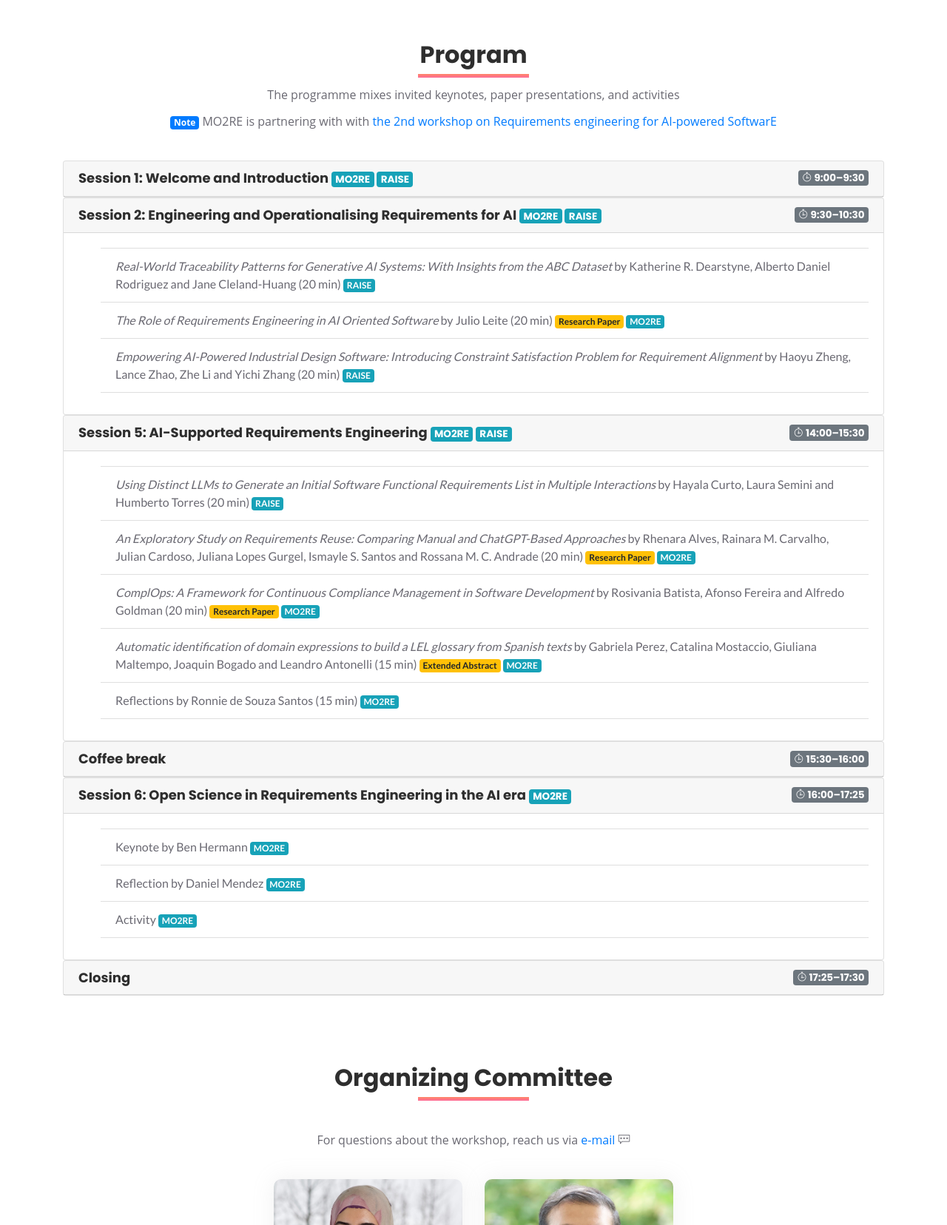
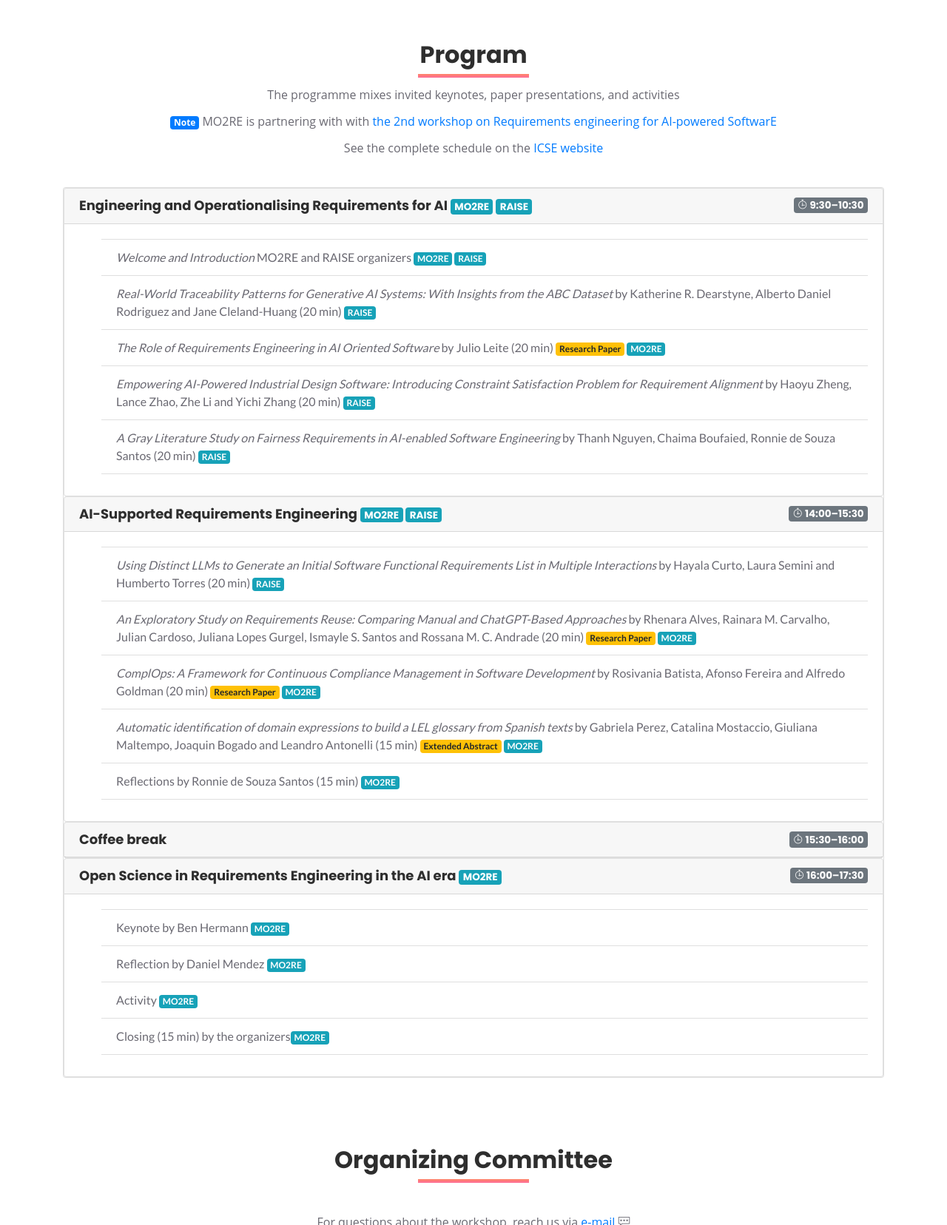
Before and after one commit to MO2RE/MO2RE.github.io, a plain HTML site: page index.html in a window 1280 px wide. Shown: the part 3614-5270 px from the top of the page at 74% size. Drawn offline with Linux system fonts and the light colour scheme; files whose address does not match are found by name.

Commit message:
sync programme with researchr

```diff
--- a/index.html
+++ b/index.html
@@ -369,31 +369,34 @@ Ultimately, I argue that while the landscape has shifted from "trust me" to "sho
               <div class="line m-auto"></div>
               <p class="text">The programme mixes invited keynotes, paper presentations, and activities </p>
               <p class="text"><span class="badge badge-primary">Note</span> MO2RE is partnering with with <a href="https://conf.researchr.org/home/icse-2026/raise-2026">the 2nd workshop on Requirements engineering for AI-powered SoftwarE</a></p>
+              <p>See the complete schedule on the <a href="https://conf.researchr.org/program/icse-2026/program-icse-2026/?date=Sun%2012%20Apr%202026&track=RAISE%2BMO2RE">ICSE website</a></p>
             </div>
           </div>
         </div>
         <div class="row justify-content-center">
           <div class="col-sm-12">
                 <div class="card">
-                  <h5 class="card-header">Session 1: Welcome and Introduction <span class="badge badge-info">MO2RE</span>
-<span class="badge badge-info">RAISE</span>
-<span class="badge badge-secondary float-right"><span class="lni-timer"></span> 9:00&ndash;9:30</span></h5>
-                </div>
+<!--                   <h5 class="card-header">Session 1: Welcome and Introduction <span class="badge badge-info">MO2RE</span> -->
+<!-- <span class="badge badge-info">RAISE</span> -->
+<!-- <span class="badge badge-secondary float-right"><span class="lni-timer"></span> 9:00&ndash;9:30</span></h5> -->
+<!--                 </div> -->
                 <div class="card">
-                  <h5 class="card-header">Session 2: Engineering and Operationalising Requirements for AI <span class="badge badge-info">MO2RE</span>
+                  <h5 class="card-header">Engineering and Operationalising Requirements for AI <span class="badge badge-info">MO2RE</span>
 <span class="badge badge-info">RAISE</span><span class="badge badge-secondary float-right"><span class="lni-timer"></span> 9:30&ndash;10:30</span></h5>
                   <div class="card-body">
                     <p class="card-text">
                       <ul class="list-group list-group-flush">
+                        <li class="list-group-item"><i>Welcome and Introduction</i> MO2RE and RAISE organizers <span class="badge badge-info">MO2RE</span> <span class="badge badge-info">RAISE</span></li>
                         <li class="list-group-item"><i>Real-World Traceability Patterns for Generative AI Systems: With Insights from the ABC Dataset</i> by Katherine R. Dearstyne, Alberto Daniel Rodriguez and Jane Cleland-Huang (20 min) <span class="badge badge-info">RAISE</span></li>
                         <li class="list-group-item"><i>The Role of Requirements Engineering in AI Oriented Software</i> by Julio Leite (20 min) <span class="badge badge-warning">Research Paper</span> <span class="badge badge-info">MO2RE</span></li>
                         <li class="list-group-item"><i>Empowering AI-Powered Industrial Design Software: Introducing Constraint Satisfaction Problem for Requirement Alignment</i> by Haoyu Zheng, Lance Zhao, Zhe Li and Yichi Zhang (20 min) <span class="badge badge-info">RAISE</span></li>
+                        <li class="list-group-item"><i>A Gray Literature Study on Fairness Requirements in AI-enabled Software Engineering </i> by Thanh Nguyen, Chaima Boufaied, Ronnie de Souza Santos (20 min) <span class="badge badge-info">RAISE</span></li>
                       </ul>
                     </p>
                   </div>
                 </div>
                 <div class="card">
-                  <h5 class="card-header">Session 5: AI-Supported Requirements Engineering <span class="badge badge-info">MO2RE</span>
+                  <h5 class="card-header">AI-Supported Requirements Engineering <span class="badge badge-info">MO2RE</span>
 <span class="badge badge-info">RAISE</span><span class="badge badge-secondary float-right"><span class="lni-timer"></span> 14:00&ndash;15:30</span></h5>
                   <div class="card-body">
                     <p class="card-text">
@@ -411,21 +414,22 @@ Ultimately, I argue that while the landscape has shifted from "trust me" to "sho
                   <h5 class="card-header">Coffee break <span class="badge badge-secondary float-right"><span class="lni-timer"></span> 15:30&ndash;16:00</span></h5>
                 </div>
                 <div class="card">
-                  <h5 class="card-header">Session 6: Open Science in Requirements Engineering in the AI era <span class="badge badge-info">MO2RE</span>
-<span class="badge badge-secondary float-right"><span class="lni-timer"></span> 16:00&ndash;17:25</span></h5>
+                  <h5 class="card-header">Open Science in Requirements Engineering in the AI era <span class="badge badge-info">MO2RE</span>
+<span class="badge badge-secondary float-right"><span class="lni-timer"></span> 16:00&ndash;17:30</span></h5>
                   <div class="card-body">
                     <p class="card-text">
                       <ul class="list-group list-group-flush">
                         <li class="list-group-item">Keynote by Ben Hermann <span class="badge badge-info">MO2RE</span></li>
                         <li class="list-group-item">Reflection by Daniel Mendez <span class="badge badge-info">MO2RE</span></li>
                         <li class="list-group-item">Activity <span class="badge badge-info">MO2RE</span></li>
+                        <li class="list-group-item">Closing (15 min) by the organizers<span class="badge badge-info">MO2RE</span></li>
                       </ul>
                     </p>
                   </div>
                 </div>
-                <div class="card">
-                  <h5 class="card-header">Closing <span class="badge badge-secondary float-right"><span class="lni-timer"></span> 17:25&ndash;17:30</span></h5>
-                </div>
+                <!-- <div class="card"> -->
+                <!--   <h5 class="card-header">Closing <span class="badge badge-secondary float-right"><span class="lni-timer"></span> 17:25&ndash;17:30</span></h5> -->
+                <!-- </div> -->
           </div>
         </div>
       </div>
```
